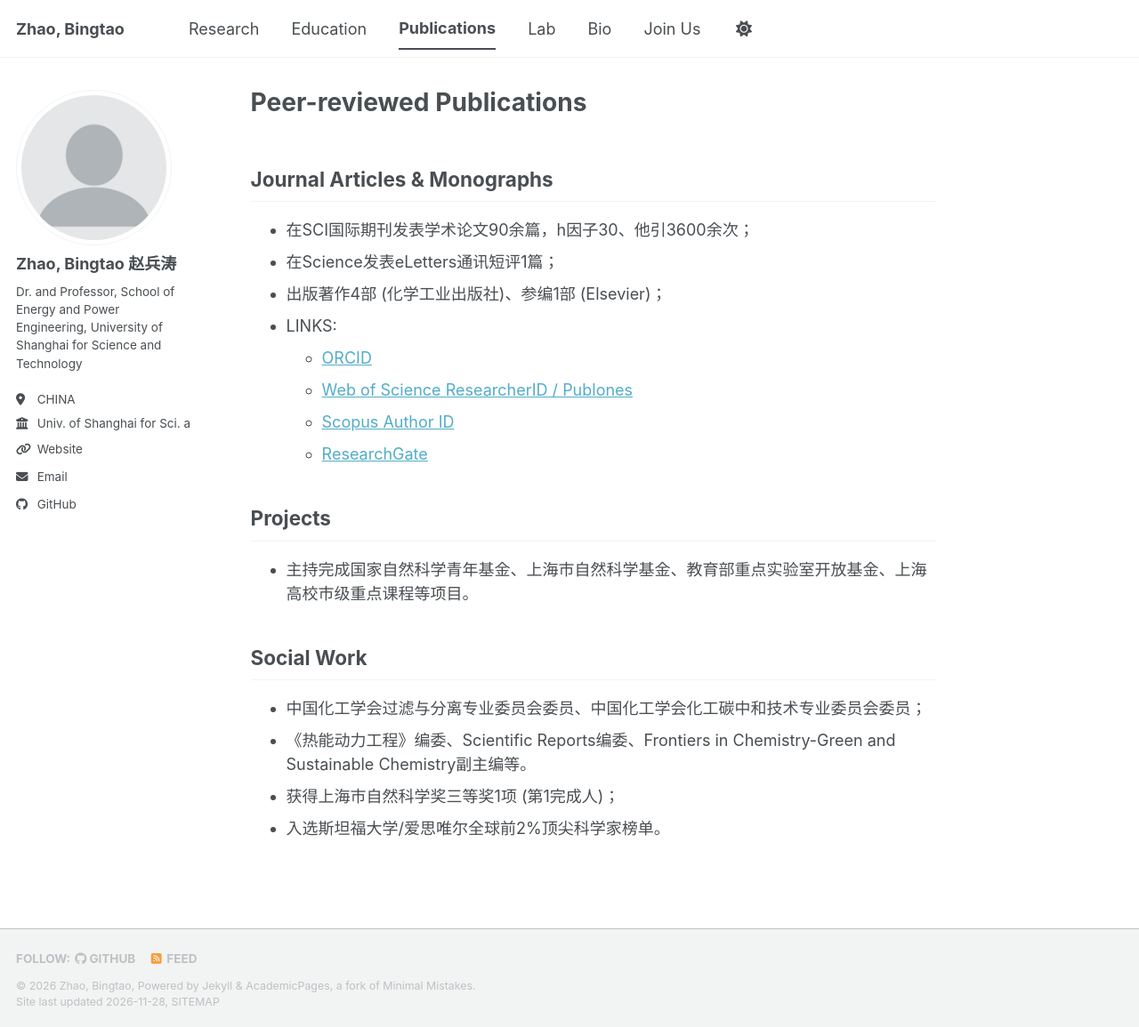
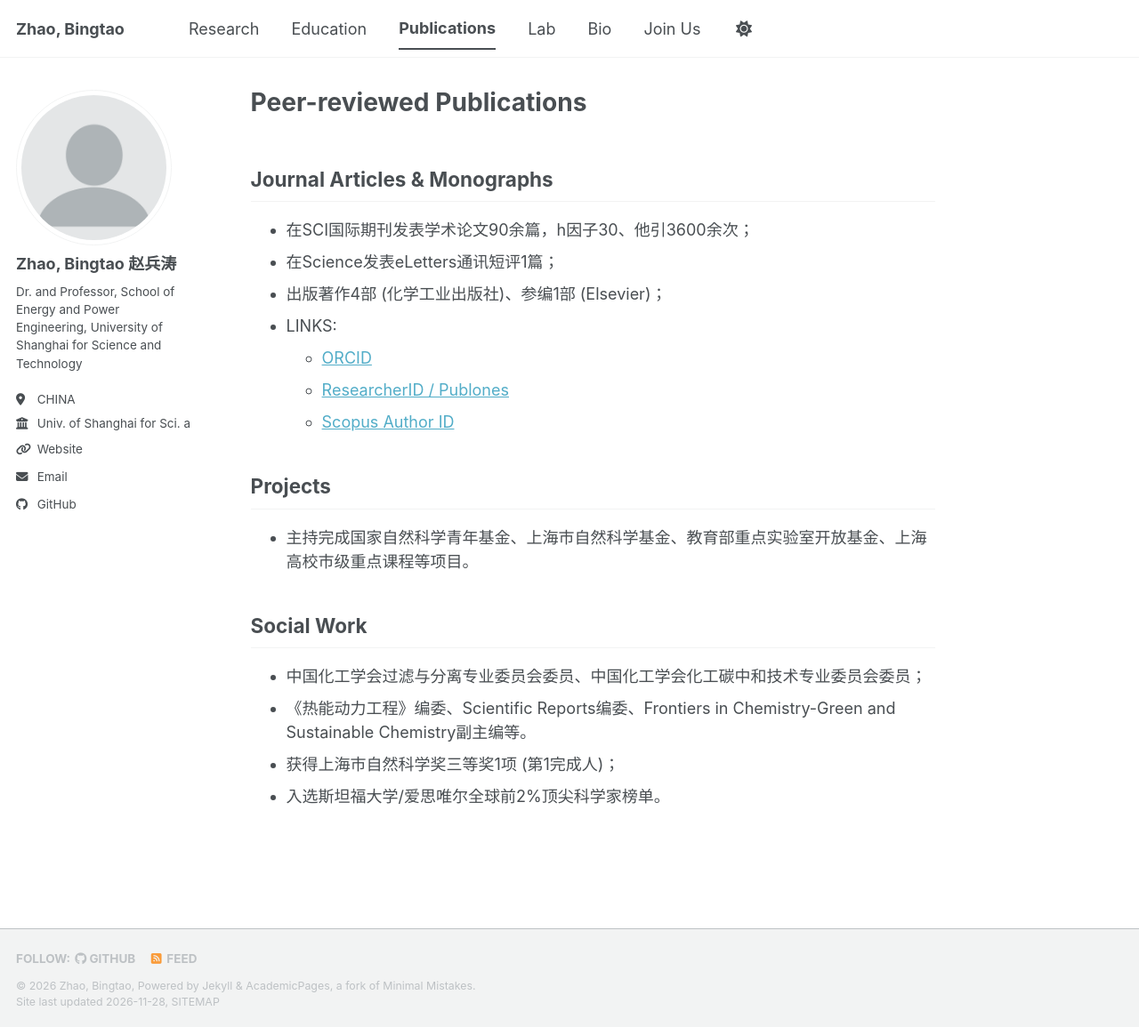
Before and after one commit to bingtaozhao/bingtaozhao.github.io, a Jekyll site: the page built from _pages/prpublications.md, in a window 1280 px wide and 1155 px high. Shown: the whole window at 89% size. Built offline with Jekyll 4.4.1, drawn with Linux system fonts in a browser that asks for light colours; a script bundle is joined from its source files by our own code; a style sheet for code colours, icons or effects is not loaded.

Commit message:
Add files via upload

```diff
--- a/_pages/prpublications.md
+++ b/_pages/prpublications.md
@@ -15,9 +15,8 @@ Journal Articles & Monographs
 * 出版著作4部 (化学工业出版社)、参编1部 (Elsevier)；
 * LINKS:
   * [ORCID](https://orcid.org/0000-0001-7419-263X){:target="_blank"}
-  * [Web of Science ResearcherID / Publones](https://webofscience.clarivate.cn/wos/author/record/D-7918-2013){:target="_blank"}
+  * [ResearcherID / Publones](https://webofscience.clarivate.cn/wos/author/record/D-7918-2013){:target="_blank"}
   * [Scopus Author ID](https://www.scopus.com/authid/detail.uri?authorId=7403059217){:target="_blank"}
-  * [ResearchGate](https://www.researchgate.net/scientific-contributions/Bingtao-Zhao-75160029){:target="_blank"}
 
 Projects
 ------
```
